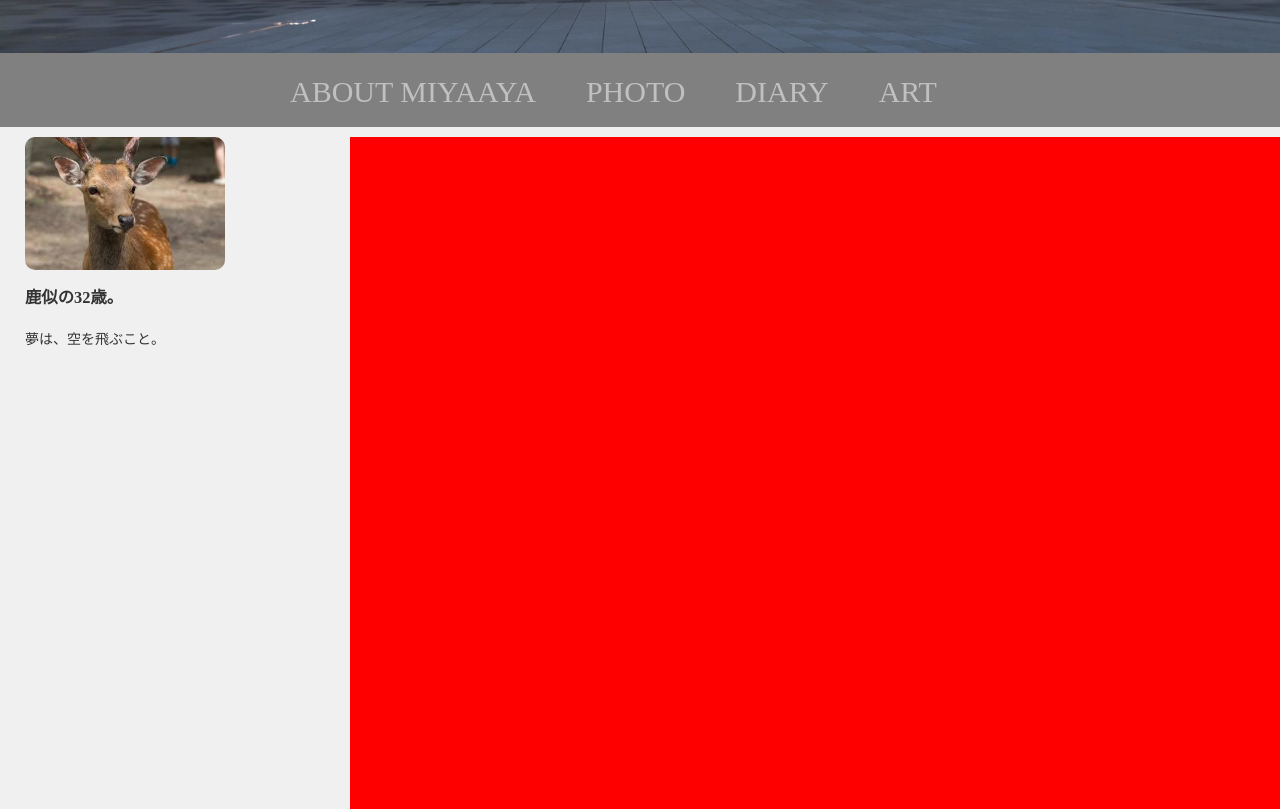
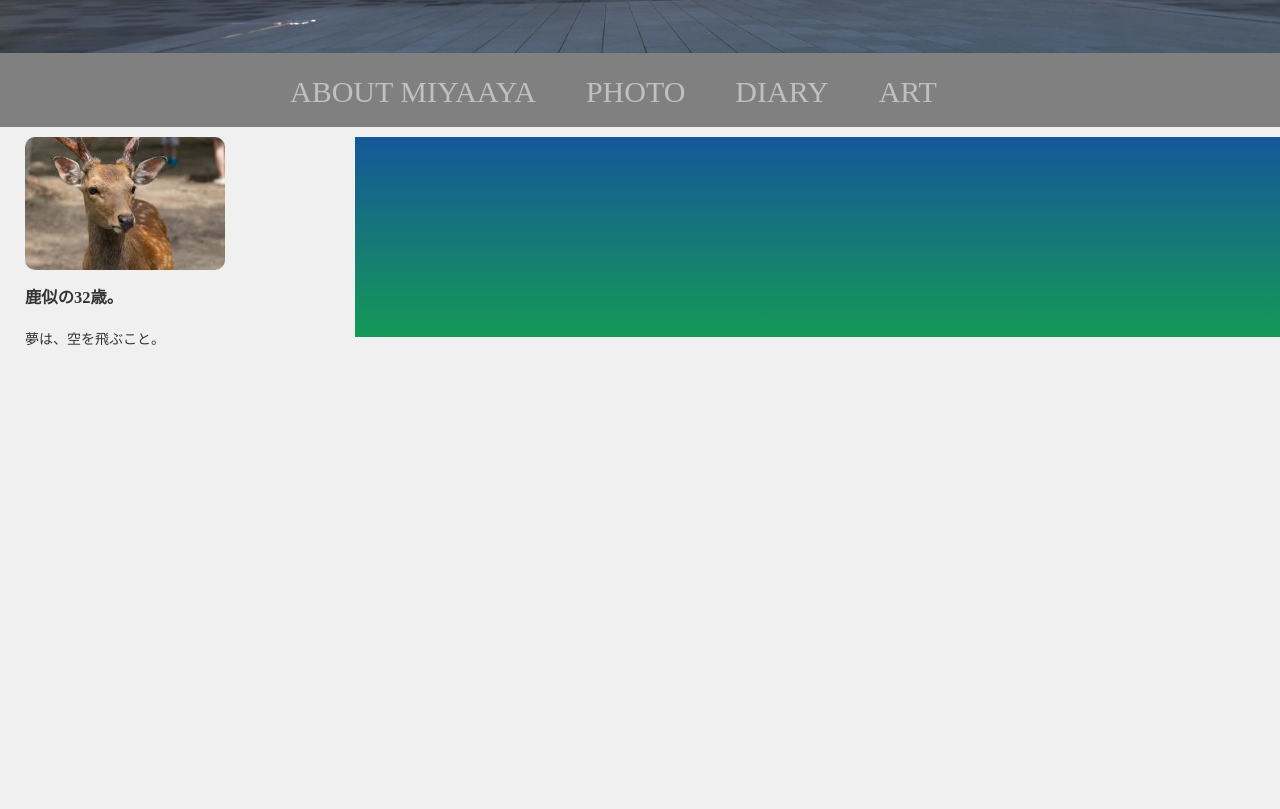
Before and after one commit to miyaiaya/front-practice, a plain HTML site: page index.html in a window 1280 px wide. Shown: the part 811-1620 px from the top of the page. After the commit the page ends 1169 px from the top, so only its background shows below. Drawn offline with Linux system fonts and the light colour scheme.

Commit message:
add middle-right css

```diff
--- a/style.css
+++ b/style.css
@@ -74,9 +74,10 @@ float: left;
 }
 
 .middle-right{
-  width: calc(100% - 350px);
-  height: 100vw;
-  background-color: red;
+  width: calc(100% - 355px);
+  height: 200px;
+  background: #159957;
+  background: -webkit-linear-gradient(to bottom, #155799, #159957);
+  background: linear-gradient(to bottom, #155799, #159957);
   float: right;
-
 }
```
